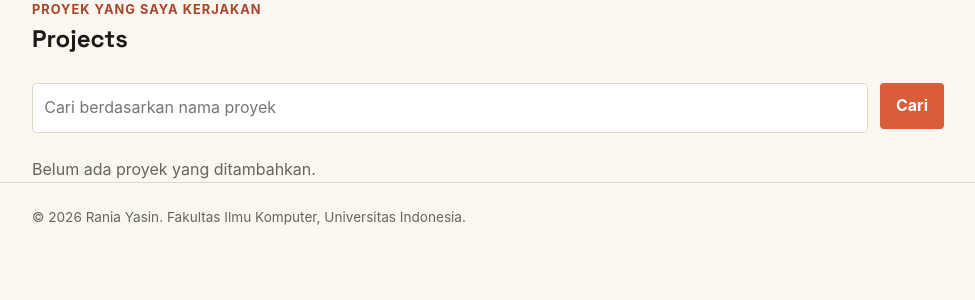
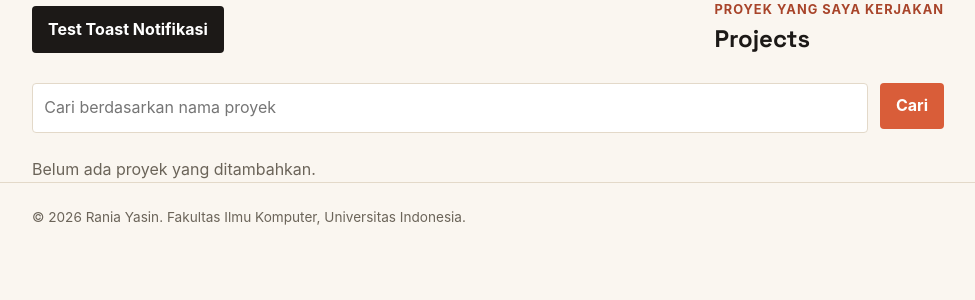
Before and after one commit to raniaysnn/myportofolio, a Django app: page /project/ in a window 1280 px wide. Shown: the part 81-381 px from the top of the page, without its empty margins (152-1127 px from the left). Run offline with Django 5.2, Linux system fonts and the light colour scheme; data that the repository does not hold is empty.

Commit message:
Tutorial 5: Implementasi Notifikasi Toast

```diff
--- /dev/null
+++ b/static/js/toast.js
@@ -0,0 +1,43 @@
+let toastTimer;
+
+function showToast(title, message, type = 'normal', duration = 3000) {
+  const toastComponent = document.getElementById('toast-component');
+  const toastTitle = document.getElementById('toast-title');
+  const toastMessage = document.getElementById('toast-message');
+
+  if (!toastComponent) return;
+
+  // Hapus class tipe sebelumnya
+  toastComponent.classList.remove('toast-success', 'toast-error', 'toast-normal');
+
+  // Terapkan class baru berdasarkan tipe
+  if (type === 'success') {
+      toastComponent.classList.add('toast-success');
+  } else if (type === 'error') {
+      toastComponent.classList.add('toast-error');
+  } else {
+      toastComponent.classList.add('toast-normal');
+  }
+
+  // Perbarui konten teks
+  toastTitle.textContent = title;
+  toastMessage.textContent = message;
+
+  // Batalkan timer sebelumnya jika toast masih tampil
+  clearTimeout(toastTimer);
+
+  // Animasi muncul
+  if (!toastComponent.matches(':popover-open')) {
+      toastComponent.showPopover();
+      void toastComponent.offsetHeight; // paksa browser menghitung style agar transisi berjalan
+  }
+  toastComponent.classList.remove('toast-hidden');
+  toastComponent.classList.add('toast-show');
+
+  // Animasi hilang otomatis
+  toastTimer = setTimeout(() => {
+      toastComponent.classList.remove('toast-show');
+      toastComponent.classList.add('toast-hidden');
+      toastTimer = setTimeout(() => toastComponent.hidePopover(), 300);
+  }, duration);
+}
--- a/templates/base.html
+++ b/templates/base.html
@@ -47,5 +47,8 @@
             <p>&copy; 2026 {{ name }}. Fakultas Ilmu Komputer, Universitas Indonesia.</p>
         </div>
     </footer>
+
+    {% include 'components/toast.html' %}
+
 </body>
 </html>
--- /dev/null
+++ b/templates/components/toast.html
@@ -0,0 +1,8 @@
+  {% load static %}
+  <div id="toast-component" class="toast-component toast-hidden" popover="manual">
+      <div class="toast-content">
+          <h3 id="toast-title" class="toast-title">This is a Sample Title</h3>
+          <p id="toast-message" class="toast-message">This is a Sample Message</p>
+      </div>
+  </div>
+  <script src="{% static 'js/toast.js' %}"></script>
--- a/templates/project.html
+++ b/templates/project.html
@@ -12,6 +12,9 @@
         <div class="container">
 
             <div class="project-header">
+                <button class="button button-secondary" onclick="showToast('Notifikasi Sistem', 'Project berhasil dimuat dengan baik!', 'success')">
+                    Test Toast Notifikasi
+                </button>
                 <div>
                     <p class="section-kicker">Proyek yang saya kerjakan</p>
                     <h1>Projects</h1>
```
Also changed, not shown: static/css/style.css (+49 -0 lines).
